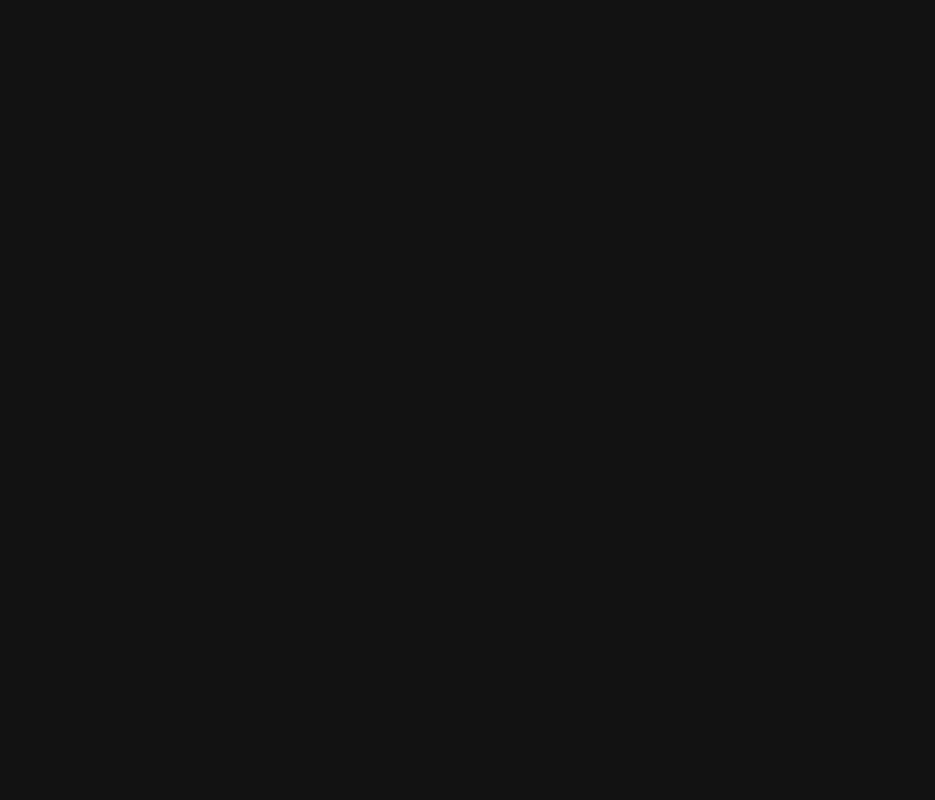
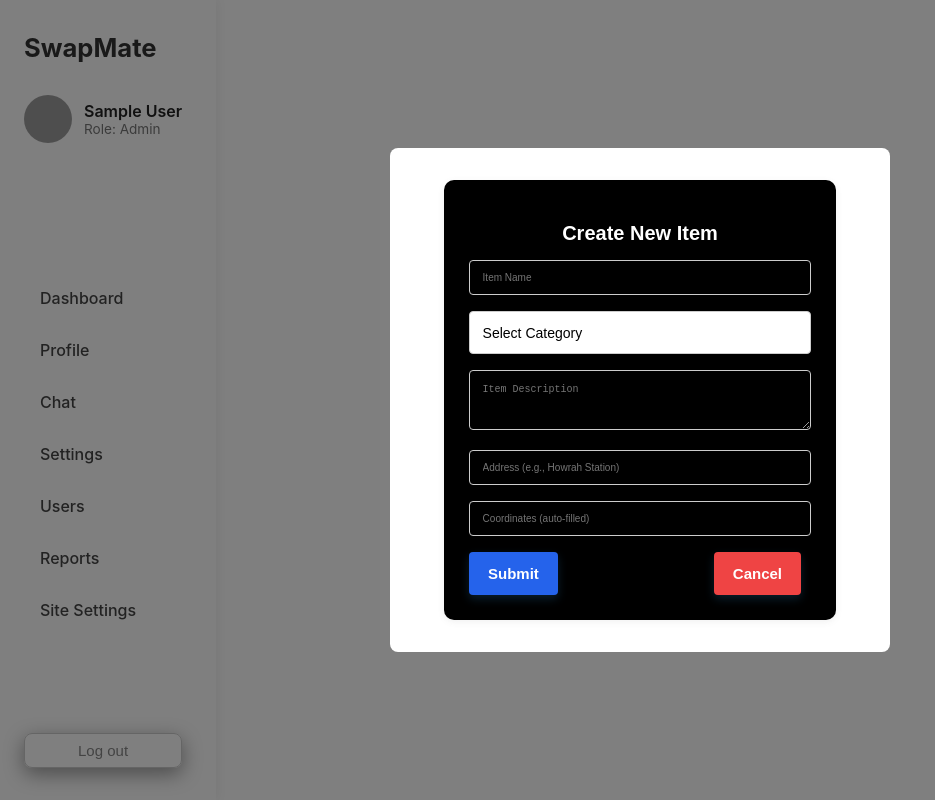
Before and after one commit to iamxerrycan/swapmate, a React (Vite) app in the folder frontend/: page /dashboard/create in a window 1280 px wide. Before the commit this address had no page. Shown: the whole page, without its empty margins (0-935 px from the left). Built offline with nearby package versions, Linux system fonts and the light colour scheme; no server answers; sample sign-in values are in the browser's storage; grey boxes are pictures that could not be loaded.

Commit message:
createitem model done

```diff
--- /dev/null
+++ b/frontend/src/pages/dashboard/dashboardui/components/CreateItemModal.css
@@ -0,0 +1,62 @@
+.modal-overlay {
+  position: fixed;
+  top: 0;
+  left: 0;
+  height: 100dvh;
+  width: 100%;
+  background: rgba(0, 0, 0, 0.5);
+  display: flex;
+  justify-content: center;
+  align-items: center;
+  z-index: 9999;
+}
+
+.modal-box {
+  background: #fff;
+  padding: 2rem;
+  width: 90%;
+  max-width: 500px;
+  border-radius: 8px;
+}
+
+.form-group {
+  margin-bottom: 1rem;
+}
+
+input, select, textarea {
+  width: 100%;
+  padding: 0.8rem;
+  border: 1px solid #ccc;
+  border-radius: 4px;
+}
+
+textarea {
+  resize: vertical;
+}
+
+.error {
+  color: red;
+  font-size: 0.875rem;
+}
+
+.modal-buttons {
+  display: flex;
+  justify-content: space-between;
+  gap: 1rem;
+}
+
+.submit-btn {
+  background-color: #2563eb;
+  color: white;
+  padding: 0.8rem 1.2rem;
+  border: none;
+  border-radius: 4px;
+}
+
+.cancel-btn {
+  background-color: #ef4444;
+  color: white;
+  padding: 0.8rem 1.2rem;
+  border: none;
+  border-radius: 4px;
+}
--- /dev/null
+++ b/frontend/src/pages/dashboard/dashboardui/components/CreateItemModal.jsx
@@ -0,0 +1,181 @@
+// src/pages/dashboard/components/CreateItemModal.jsx
+
+import { createItem } from '../../../../features/items/itemSlice';
+import './CreateItemModal.css';
+// src/pages/dashboard/components/CreateItemModal.jsx
+import { useEffect, useState } from 'react';
+import { useDispatch } from 'react-redux';
+import { toast } from 'react-toastify';
+import './CreateItemModal.css';
+
+export default function CreateItemModal({ onClose }) {
+  const dispatch = useDispatch();
+
+  const [formData, setFormData] = useState({
+    name: '',
+    category: '',
+    description: '',
+    address: '',
+    coordinates: '',
+  });
+
+  const [errors, setErrors] = useState({});
+
+  useEffect(() => {
+    if ('geolocation' in navigator) {
+      navigator.geolocation.getCurrentPosition(
+        (pos) => {
+          const { longitude, latitude } = pos.coords;
+          setFormData((prev) => ({
+            ...prev,
+            coordinates: `${longitude},${latitude}`,
+          }));
+        },
+        (err) => {
+          console.error('Geolocation error:', err);
+          toast.error('Location access denied');
+        }
+      );
+    } else {
+      toast.error('Geolocation not supported by browser.');
+    }
+  }, []);
+
+  const handleChange = (e) => {
+    const { name, value } = e.target;
+
+    setFormData((prev) => ({
+      ...prev,
+      [name]: value,
+    }));
+
+    setErrors((prev) => ({
+      ...prev,
+      [name]: '',
+    }));
+  };
+
+  const validate = () => {
+    const errs = {};
+    if (!formData.name.trim()) errs.name = 'Name is required';
+    if (!formData.category) errs.category = 'Category is required';
+    if (!formData.description.trim())
+      errs.description = 'Description is required';
+    if (!formData.address.trim()) errs.address = 'Address is required';
+    return errs;
+  };
+
+  useEffect(() => {
+    if (Object.keys(errors).length > 0) {
+      const timer = setTimeout(() => {
+        setErrors({});
+      }, 3000);
+      return () => clearTimeout(timer);
+    }
+  }, [errors]);
+
+  const handleSubmit = async (e) => {
+    e.preventDefault();
+    const validationErrors = validate();
+    if (Object.keys(validationErrors).length > 0) {
+      setErrors(validationErrors);
+      return;
+    }
+
+    try {
+      const [lng, lat] = formData.coordinates
+        .split(',')
+        .map((val) => parseFloat(val.trim()));
+      const newItem = {
+        ...formData,
+        coordinates: [lng, lat],
+      };
+      await dispatch(createItem(newItem)).unwrap();
+      toast.success('Item created successfully');
+      onClose(); // Close the modal
+    } catch (err) {
+      console.error('Create item failed:', err);
+      toast.error('Failed to create item');
+    }
+  };
+
+  return (
+    <div className="modal-overlay">
+      <div className="modal-box">
+        <form className="create-item-form" onSubmit={handleSubmit}>
+          <h2>Create New Item</h2>
+
+          <div className="form-group">
+            <input
+              type="text"
+              name="name"
+              placeholder="Item Name"
+              value={formData.name}
+              onChange={handleChange}
+            />
+            {errors.name && <p className="error">{errors.name}</p>}
+          </div>
+
+          <div className="form-group">
+            <select
+              name="category"
+              value={formData.category}
+              onChange={handleChange}
+            >
+              <option value="">Select Category</option>
+              <option value="Electronics">Electronics</option>
+              <option value="Books">Books</option>
+              <option value="Clothes">Clothes</option>
+              <option value="Toys">Toys</option>
+              <option value="Food">Food</option>
+              <option value="Other">Other</option>
+            </select>
+            {errors.category && <p className="error">{errors.category}</p>}
+          </div>
+
+          <div className="form-group">
+            <textarea
+              name="description"
+              placeholder="Item Description"
+              value={formData.description}
+              onChange={handleChange}
+            />
+            {errors.description && (
+              <p className="error">{errors.description}</p>
+            )}
+          </div>
+
+          <div className="form-group">
+            <input
+              type="text"
+              name="address"
+              placeholder="Address (e.g., Howrah Station)"
+              value={formData.address}
+              onChange={handleChange}
+            />
+            {errors.address && <p className="error">{errors.address}</p>}
+          </div>
+
+          <div className="form-group">
+            <input
+              type="text"
+              name="coordinates"
+              placeholder="Coordinates (auto-filled)"
+              value={formData.coordinates}
+              readOnly
+            />
+          </div>
+
+          <div className="modal-buttons">
+            <button type="submit" className="submit-btn">
+              Submit
+            </button>
+            <button type="button" className="cancel-btn" onClick={onClose}>
+              Cancel
+            </button>
+          </div>
+        </form>
+      </div>
+    </div>
+  );
+}
--- a/frontend/src/pages/dashboard/dashboardui/components/QuickActions.jsx
+++ b/frontend/src/pages/dashboard/dashboardui/components/QuickActions.jsx
@@ -1,10 +1,12 @@
-import React from "react";
+import React, { useState } from "react";
 import { useNavigate } from "react-router-dom";
 import { PlusCircle, Settings, Layers } from "lucide-react";
 import './QuickActions.css';
+import CreateItemModal from "./CreateItemModal";
 
 export default function QuickActions() {
   const navigate = useNavigate();
+  const [showModal, setShowModal] = useState(false);
 
   return (
     <div className="quick-actions-container">
@@ -12,7 +14,7 @@ export default function QuickActions() {
 
       <div className="quick-actions-list">
         <button
-          onClick={() => navigate("/dashboard/create")}
+          onClick={() => setShowModal(true)}
           className="quick-action-button quick-action-create"
         >
           <PlusCircle size={18} />
@@ -35,6 +37,8 @@ export default function QuickActions() {
           Settings
         </button>
       </div>
+
+      {showModal && <CreateItemModal onClose={() => setShowModal(false)} />}
     </div>
   );
 }
--- a/frontend/src/routes/AppRoutes.jsx
+++ b/frontend/src/routes/AppRoutes.jsx
@@ -9,7 +9,7 @@ import ResetPassword from '../pages/auth/ResetPassword';
 import Home from '../pages/Home';
 import ItemDetails from '../pages/ItemDetails';
 import Profile from '../pages/Profile';
-import CreateItem from '../pages/CreateItem';
+// import CreateItem from '../pages/CreateItem';
 import EditItem from '../pages/EditItem';
 import SwapItem from '../pages/SwapRequest';
 
@@ -21,6 +21,7 @@ import ProtectedRoute from './ProtectedRoute';
 import UsersPage from '../pages/dashboard/users/UsersPage';
 import AdminProfile from '../pages/dashboard/profile/AdminProfile';
 import AnalyticsPage from '../pages/dashboard/analytics/AnalyticsPage';
+import CreateItem from '../pages/dashboard/dashboardui/components/CreateItemModal';
 // import NotificationsPage from '../pages/dashboard/sidebartopbarlayout/NotificationsPage';
 import ActivityLogPage from '../pages/dashboard/activity/ActivityLogPage';
 import ChatPage from '../pages/dashboard/chat/ChatPage';
@@ -95,7 +96,7 @@ export default function AppRoutes() {
           <Route path="users" element={<UsersPage />} />
           <Route path="analytics" element={<AnalyticsPage />} />
           <Route path="activity" element={<ActivityLogPage />} />
-
+          <Route path="create" element={<CreateItem />} />
           {/* Shared pages */}
           <Route index element={<DashboardMain />} />
           <Route path="profile" element={<AdminProfile />} />
```
